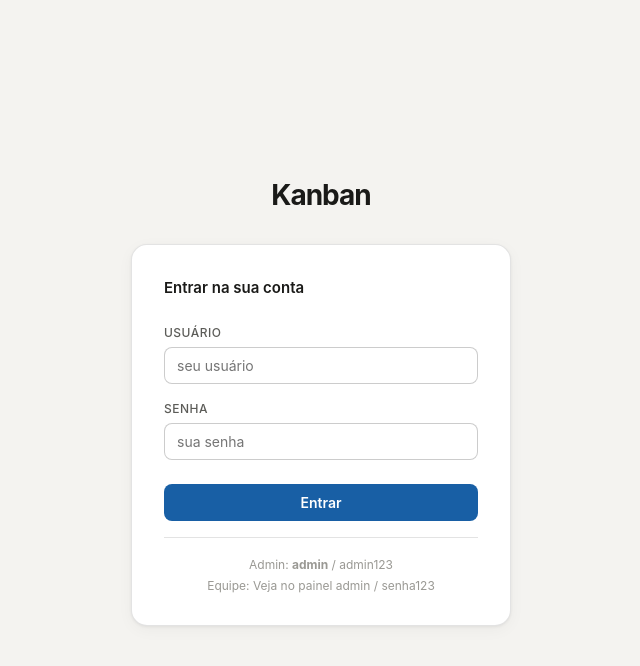
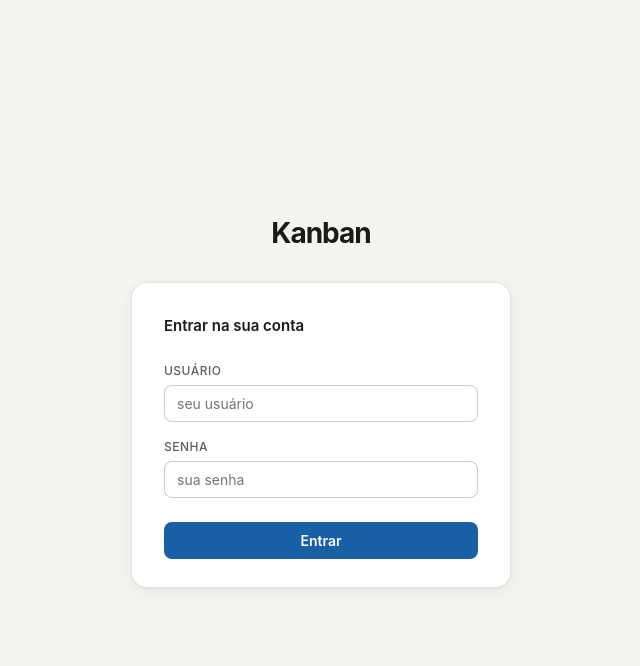
Before and after one commit to Armandorocha13/taskflow_v2, a Spring Boot app: page /login in a window 1280 px wide. Shown: the top 666 px of the page, without its empty margins (319-959 px from the left). Run offline with Spring Boot 4, Linux system fonts and the light colour scheme.

Commit message:
chore: remove default credentials hints from login page

```diff
--- a/backend/src/main/resources/templates/login.html
+++ b/backend/src/main/resources/templates/login.html
@@ -27,10 +27,7 @@
                         <button type="submit" class="btn-primary">Entrar</button>
                         <div class="login-error" th:if="${erro}" th:text="${erro}"></div>
                     </form>
-                    <div class="login-hint">
-                        Admin: <strong>admin</strong> / admin123<br>
-                        Equipe: Veja no painel admin / senha123
-                    </div>
+
                 </div>
             </div>
         </div>
```
